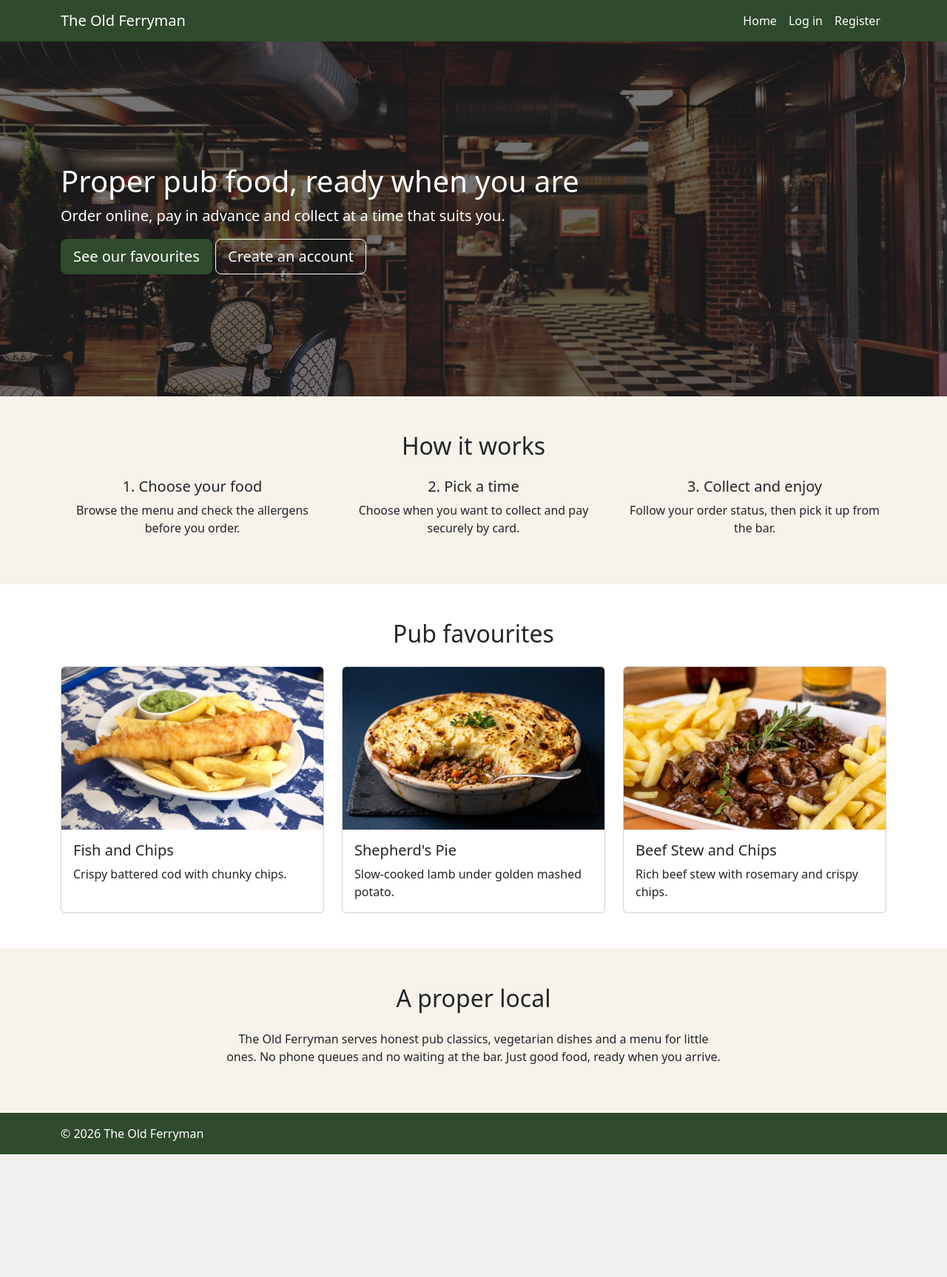
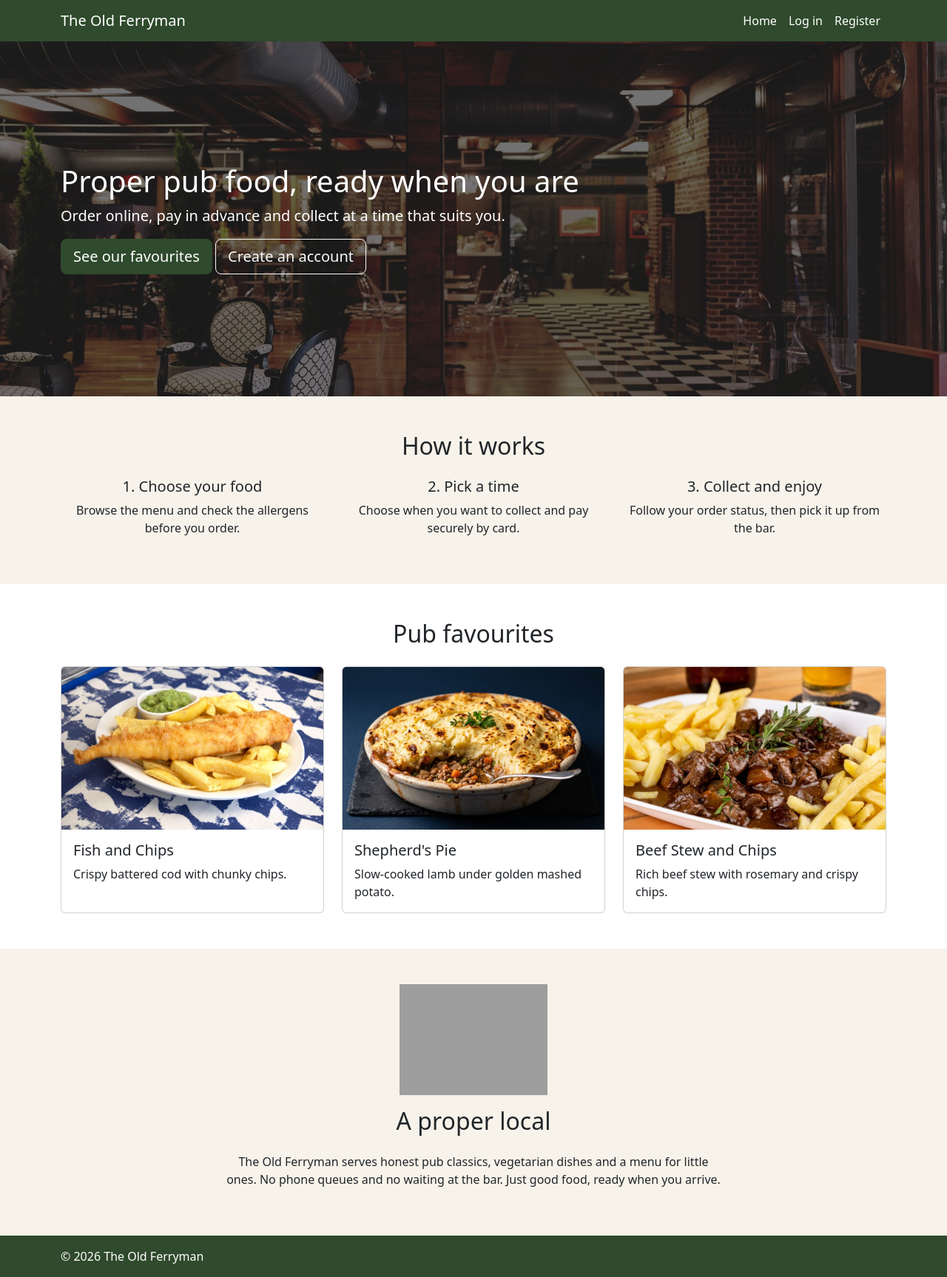
Before and after one commit to Anasztazia12/milestone-4, a Django app: page / in a window 1280 px wide. Shown: the whole page at 74% size. Before the commit the page ends 1561 px from the top, so only its background shows below. Run offline with Django 5.2, Linux system fonts and the light colour scheme; grey boxes are pictures that could not be loaded.

Commit message:
Add captain illustration to homepage and favicon

```diff
--- a/assets/css/style.css
+++ b/assets/css/style.css
@@ -94,6 +94,12 @@ main {
     text-align: center;
 }
 
+.about-image {
+    width: 200px;
+    max-width: 100%;
+    margin-bottom: 1rem;
+}
+
 /* Login and registration pages */
 .auth-page {
     max-width: 520px;
--- a/home/templates/home/index.html
+++ b/home/templates/home/index.html
@@ -73,6 +73,7 @@
 
 <section class="section" aria-labelledby="about-title">
     <div class="container about">
+        <img src="{% static 'images/pirate-captain.svg' %}" alt="Cartoon old sea captain with a white beard and an eye patch" class="about-image">
         <h2 id="about-title">A proper local</h2>
         <p>The Old Ferryman serves honest pub classics, vegetarian dishes and a menu for little ones. No phone queues and no waiting at the bar. Just good food, ready when you arrive.</p>
     </div>
--- a/templates/base.html
+++ b/templates/base.html
@@ -6,6 +6,7 @@
     <meta name="viewport" content="width=device-width, initial-scale=1">
     <meta name="description" content="Order pub food online from The Old Ferryman and collect it at a time that suits you.">
     <title>{% block title %}The Old Ferryman{% endblock %}</title>
+    <link rel="icon" type="image/svg+xml" href="{% static 'images/pirate-captain.svg' %}">
     <link rel="stylesheet" href="https://cdn.jsdelivr.net/npm/bootstrap@5.3.3/dist/css/bootstrap.min.css">
     <link rel="stylesheet" href="{% static 'css/style.css' %}">
 </head>
```
Also changed, not shown: README.md, assets/images/pirate-captain.svg (added).
